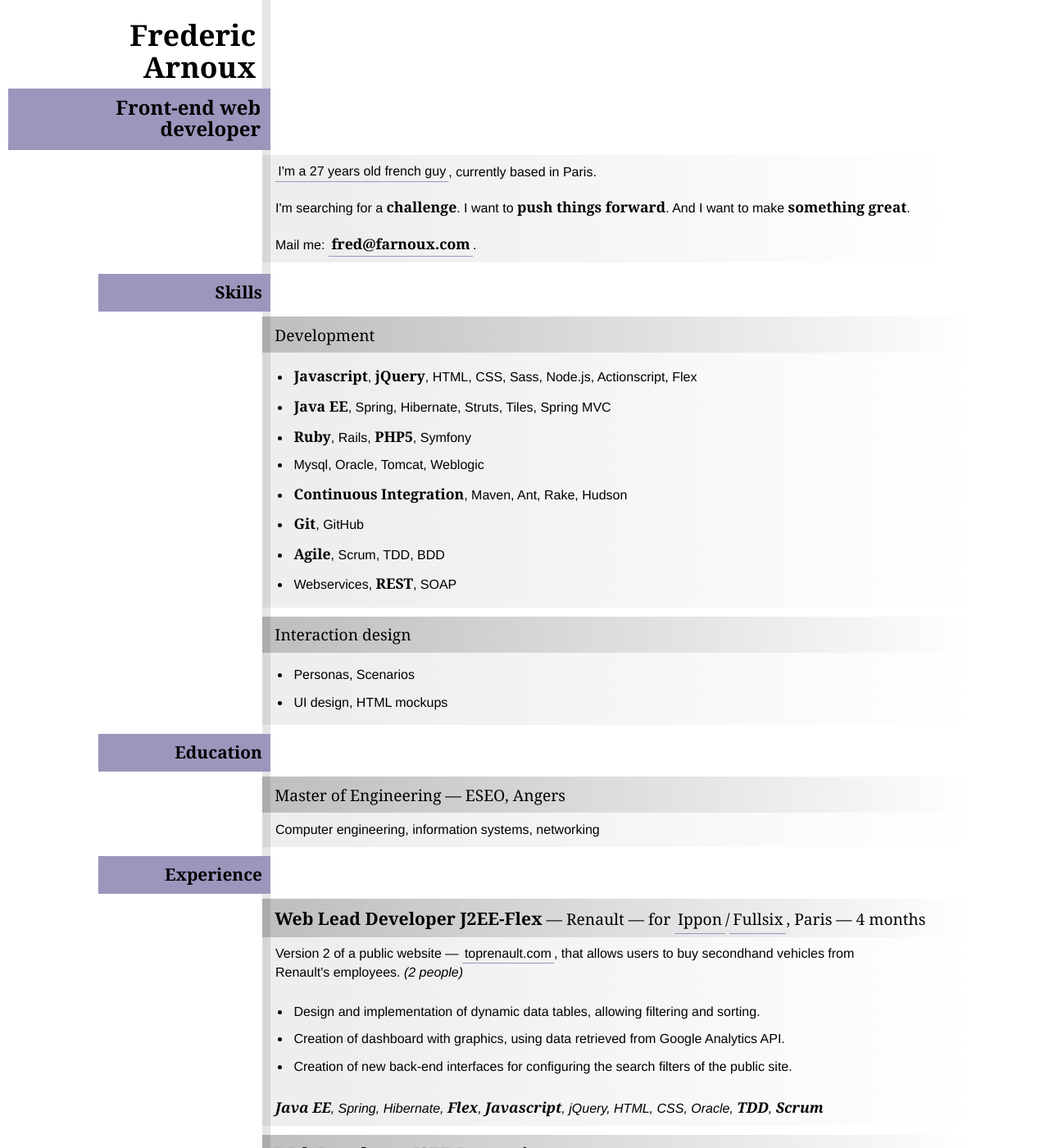
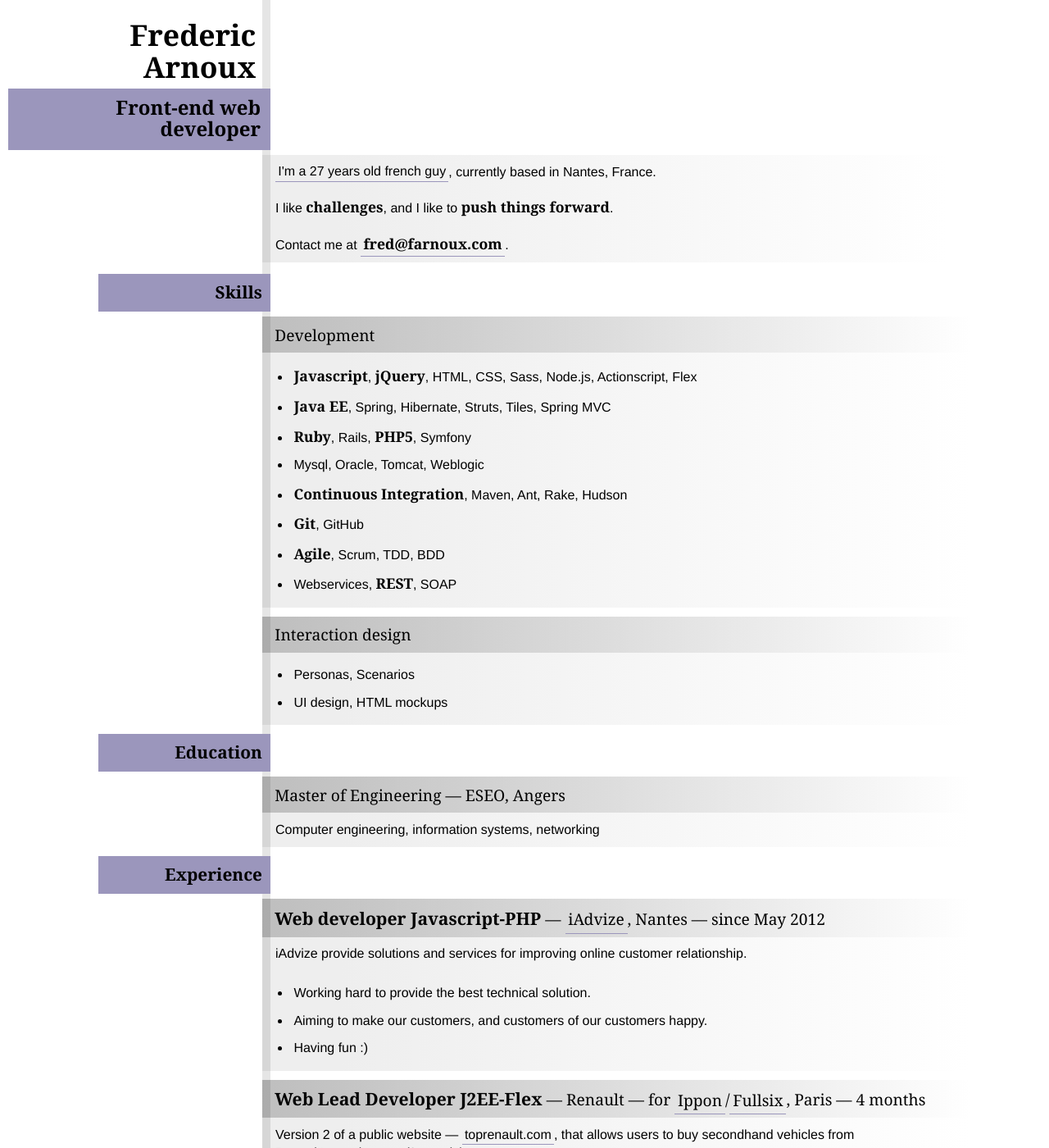
Before and after one commit to farnoux/farnoux.github.com, a Jekyll site: the page resume/index.html, which Jekyll copies as it is, in a window 1280 px wide and 1400 px high. Shown: the whole window at 82% size. Built offline with Jekyll 4.4.1, drawn with Linux system fonts in a browser that asks for light colours.

Commit message:
Add iadvize to my resume :)

```diff
--- a/resume/index.html
+++ b/resume/index.html
@@ -141,9 +141,9 @@
       <h1 class="fn">Frederic Arnoux</h1>
       <h2 class="role">Front-end web developer</h2>
       <section>
-        <p><a href="http://farnoux.com">I'm a 27 years old french guy</a>, currently based in <span class="adr locality">Paris</span>.</p>
-        <p>I'm searching for a <strong>challenge</strong>. I want to <strong>push things forward</strong>. And I want to make <strong>something great</strong>.</p>
-        <p>Mail me: <strong><a class="email" href="mailto:fred@farnoux.com">fred@farnoux.com</a></strong>.</p>
+        <p><a href="http://farnoux.com">I'm a 27 years old french guy</a>, currently based in <span class="adr locality">Nantes, France</span>.</p>
+        <p>I like <strong>challenges</strong>, and I like to <strong>push things forward</strong>.</p>
+        <p>Contact me at <strong><a class="email" href="mailto:fred@farnoux.com">fred@farnoux.com</a></strong>.</p>
       </section>
     </address>
     <div id="cv">
@@ -178,6 +178,15 @@
       </section>
 
       <h3>Experience</h3>
+      <section>
+        <h4><strong>Web developer Javascript-PHP</strong> &mdash; <a href="http://iadvize.com">iAdvize</a>, Nantes &mdash; since May 2012</h4>
+        <p>iAdvize provide solutions and services for improving online customer relationship.</p>
+        <ul>
+          <li>Working hard to provide the best technical solution.</li>
+          <li>Aiming to make our customers, and customers of our customers happy.</li>
+          <li>Having fun :)</li>
+        </ul>
+      </section>
       <section>
         <h4><strong>Web Lead Developer J2EE-Flex</strong> &mdash; Renault &mdash; for <a href="http://ippon.fr">Ippon</a>/<a href="http://fullsix.com">Fullsix</a>, Paris &mdash; 4 months</h4>
         <p>Version 2 of a public website &mdash; <a href="http://toprenault.com">toprenault.com</a>, that allows users to buy secondhand vehicles from Renault's employees. <em>(2 people)</em></p>
```
